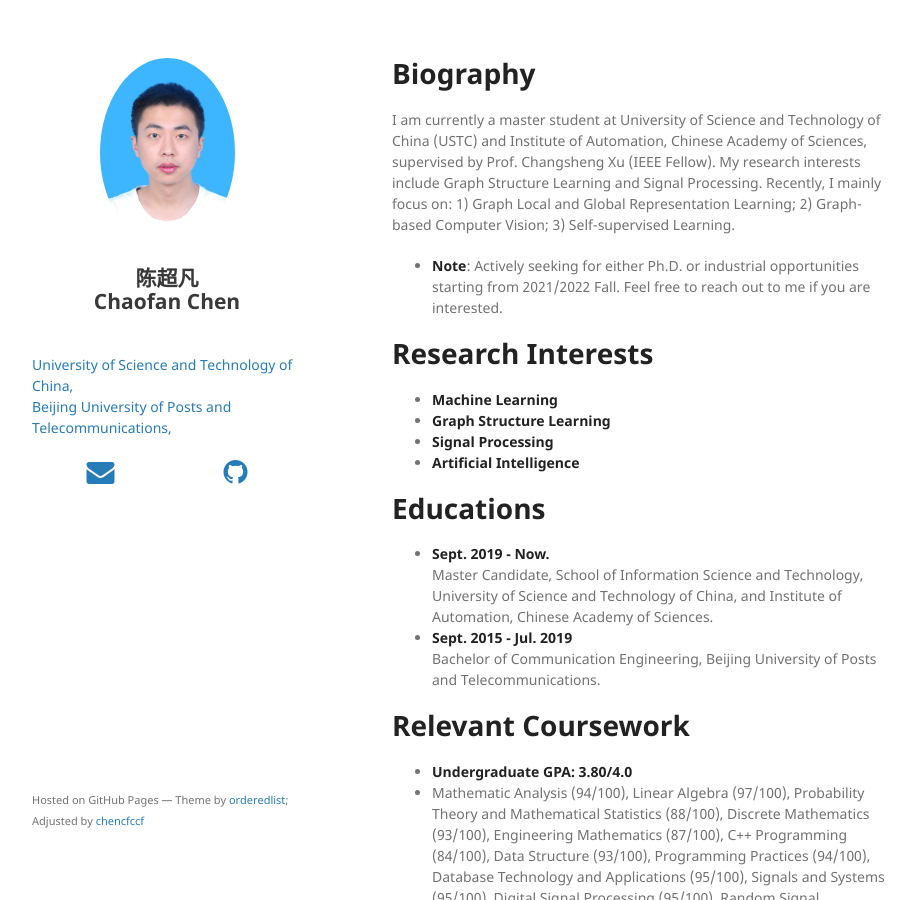
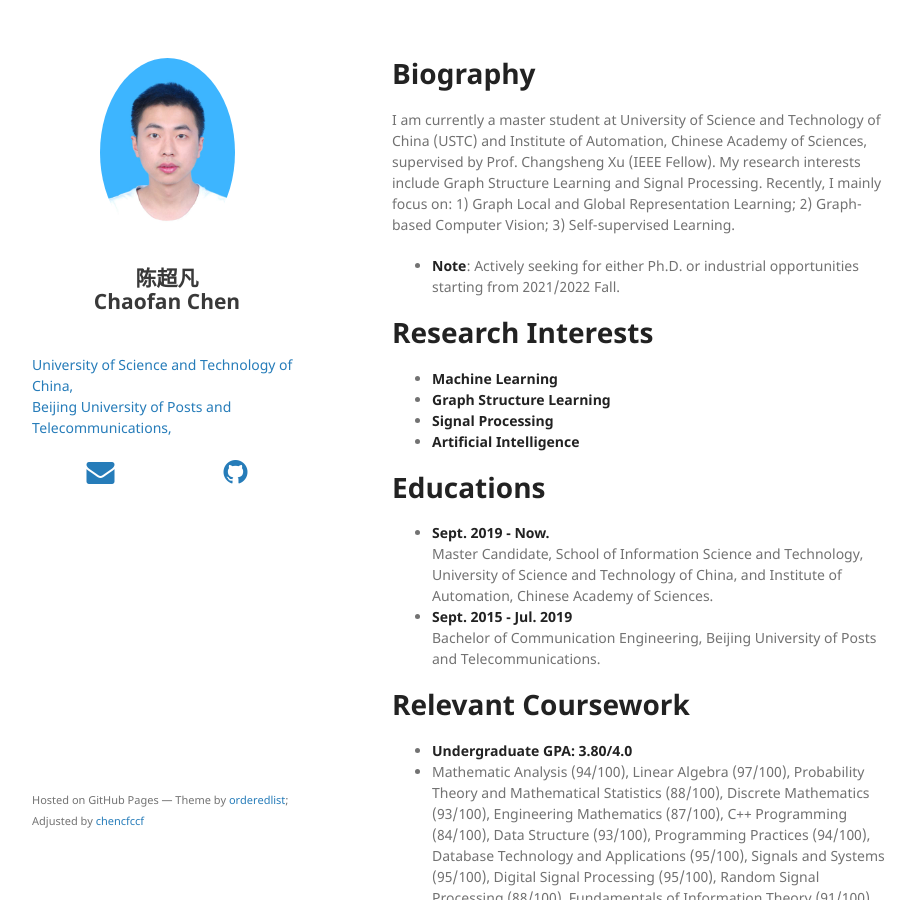
Before and after one commit to chencfccf/chencfccf.github.io, a Jekyll site: the page built from index.md, in a window 1280 px wide and 900 px high. Shown: the whole window, without its empty margins (178-1093 px from the left). Built offline with Jekyll 4.4.1, drawn with Linux system fonts in a browser that asks for light colours; nearby versions of some CDN libraries; our own code applies the rules of GitHub Pages for plain Markdown files.

Commit message:
Update index.md

```diff
--- a/index.md
+++ b/index.md
@@ -1,7 +1,7 @@
 # Biography
 I am currently a master student at University of Science and Technology of China (USTC) and Institute of Automation, Chinese Academy of Sciences, supervised by Prof. Changsheng Xu (IEEE Fellow). My research interests include Graph Structure Learning and Signal Processing. Recently, I mainly focus on: 1) Graph Local and Global Representation Learning; 2) Graph-based Computer Vision; 3) Self-supervised Learning.
 
-* **Note**: Actively seeking for either Ph.D. or industrial opportunities starting from 2021/2022 Fall. Feel free to reach out to me if you are interested.
+* **Note**: Actively seeking for either Ph.D. or industrial opportunities starting from 2021/2022 Fall.
 
 # Research Interests
 
```
